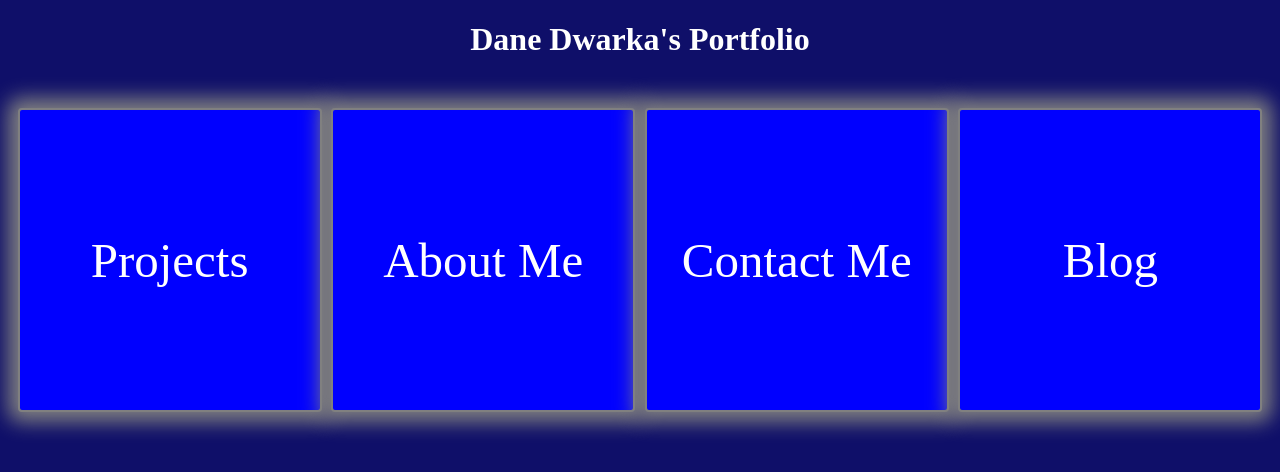
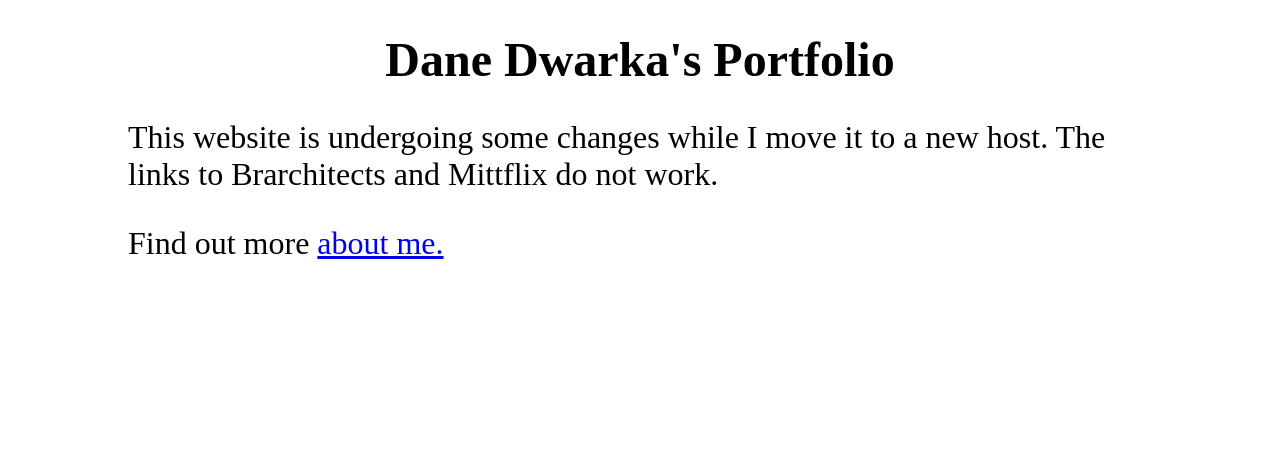
Before and after one commit to StellarSnow/Personal-Portfolio, a website: page src/index.html in a window 1280 px wide. Drawn offline with Linux system fonts and the light colour scheme.

Commit message:
Index says site is undergoing a host change.

```diff
--- a/src/css/indexStyle.css
+++ b/src/css/indexStyle.css
@@ -1,47 +1,10 @@
-.index-page-body {
-  background-color: rgba(15, 15, 105);
+h1 {
+  text-align: center;
+  font-size: 3rem;
 }
 
-.index-page-h1 {
-  text-align: center;
-  color: white;
-}
-
-.index-page-article {
-  background-color: blue;
-  border: 2px solid grey;
-  border-radius: 4px;
-  box-shadow:  0px 0px 20px 10px grey;
-  display: flex;
-  justify-content: center;
-  align-items: center;
-  height: 300px;
-  width: 300px;
-}
-
-.index-page-main section a,
-.index-page-main section a:visited,
-.index-page-main section article p {
-  background-color: blue;
-  color: white;
-  font-size: 1.75em;
-  text-decoration: none;
-}
-
-.index-page-main {
-  display: flex;
-  flex-direction: row;
-  flex-wrap: wrap;
-  justify-content: space-evenly;
-  align-items: center;
-  row-gap: 20px;
-  margin-top: 50px;
-}
-
-p {
-  color: white;
-  font-size: 1.5em;
-  text-align: center;
-  width: 40vw;
+body {
+  font-size: 2rem;
+  width: 80vw;
   margin: 0 auto;
 }
--- a/src/index.html
+++ b/src/index.html
@@ -7,41 +7,14 @@
   <title>Home</title>
   <link rel="stylesheet" href="css/indexStyle.css">
 </head>
-<body class="index-page-body">
+<body>
   <header>
-    <h1 class="index-page-h1">Dane Dwarka's Portfolio</h1>
+    <h1>Dane Dwarka's Portfolio</h1>
   </header>
-  <main class="index-page-main">
+  <main>
     <section>
-      <a href="pages/projects.html">
-        <article class="index-page-article">
-          <p>Projects</p>
-        </article>
-      </a>
-    </section>
-
-    <section>
-      <a href="pages/about.html">
-        <article class="index-page-article">
-          <p>About Me</p>
-        </article>
-      </a>
-    </section>
-
-    <section>
-      <a href="pages/contact.html">
-        <article class="index-page-article">
-          <p>Contact Me</p>
-        </article>
-      </a>
-    </section>
-
-    <section>
-      <a href="pages/blog.html">
-        <article class="index-page-article">
-          <p>Blog</p>
-        </article>
-      </a>
+      <p>This website is undergoing some changes while I move it to a new host. The links to Brarchitects and Mittflix do not work.</p>
+      <p>Find out more <a href="pages/about.html">about me.</a></p>
     </section>
   </main>
   <footer></footer>
```
